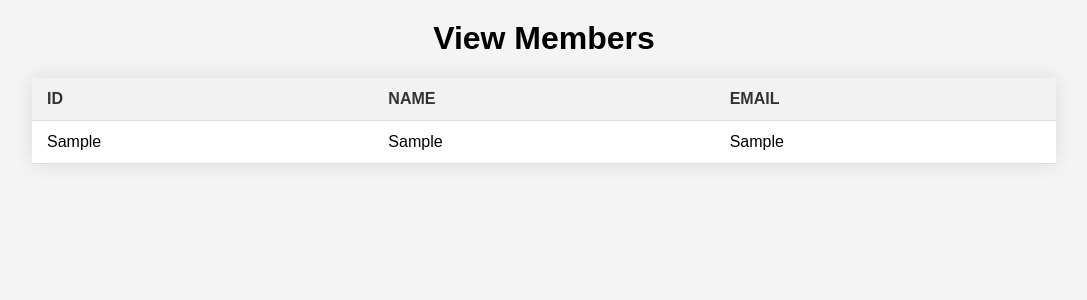
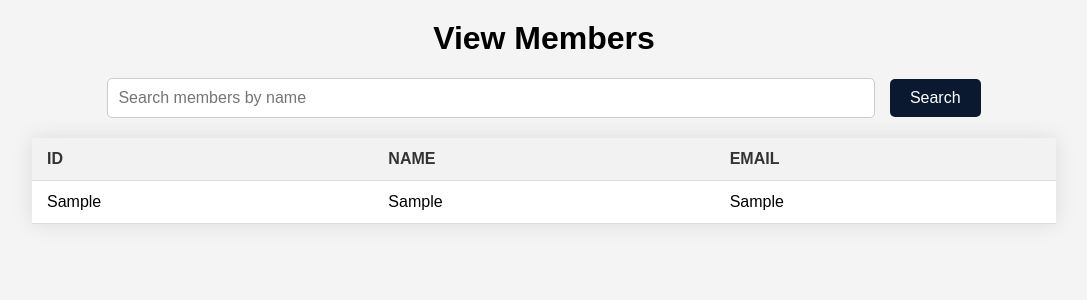
Before and after one commit to VishruthaGopa/Health-and-Fitness-Club-Management-System, a Django app: page /trainer/ in a window 1280 px wide. Shown: the part 46-346 px from the top of the page, without its empty margins (96-1183 px from the left). Run offline with Django 5.2, Linux system fonts and the light colour scheme; tables that the repository leaves empty hold one stand-in row (values such as "Sample post"); a database or web service that is not in the repository returns one stand-in record (values such as "Sample title"); some libraries are stand-ins or nearby versions.

Commit message:
added search bar

```diff
--- a/HealthandFitnessClubProject/TrainerApp/templates/TrainerApp/members.html
+++ b/HealthandFitnessClubProject/TrainerApp/templates/TrainerApp/members.html
@@ -64,6 +64,33 @@
         tr:hover {
             background-color: #f2f2f2;
         }
+                /* New styles for the search form */
+                .search-container {
+            text-align: center;
+            margin-bottom: 20px;
+        }
+        .search-container input[type=text] {
+            width: 60%;
+            padding: 10px;
+            border: 1px solid #ccc;
+            border-radius: 5px;
+            box-sizing: border-box;
+            margin-right: 10px;
+            font-size: 16px;
+        }
+        .search-container button[type=submit] {
+            padding: 10px 20px;
+            background-color: #0A192F;
+            color: white;
+            border: none;
+            border-radius: 5px;
+            cursor: pointer;
+            font-size: 16px;
+        }
+        .search-container button[type=submit]:hover {
+            background-color: #063974;
+        }
+
     </style>
 </head>
 <body>
@@ -78,6 +105,16 @@
     </div>
 </div>
     <h1>View Members</h1>
+
+      <!-- Search form -->
+      <div class="search-container">
+        <form action="" method="GET">
+          <input type="text" name="search" placeholder="Search members by name">
+          <button type="submit">Search</button>
+        </form>
+      </div>
+
+    <!-- Member table -->
     <table>
         <thead>
             <tr>
```
